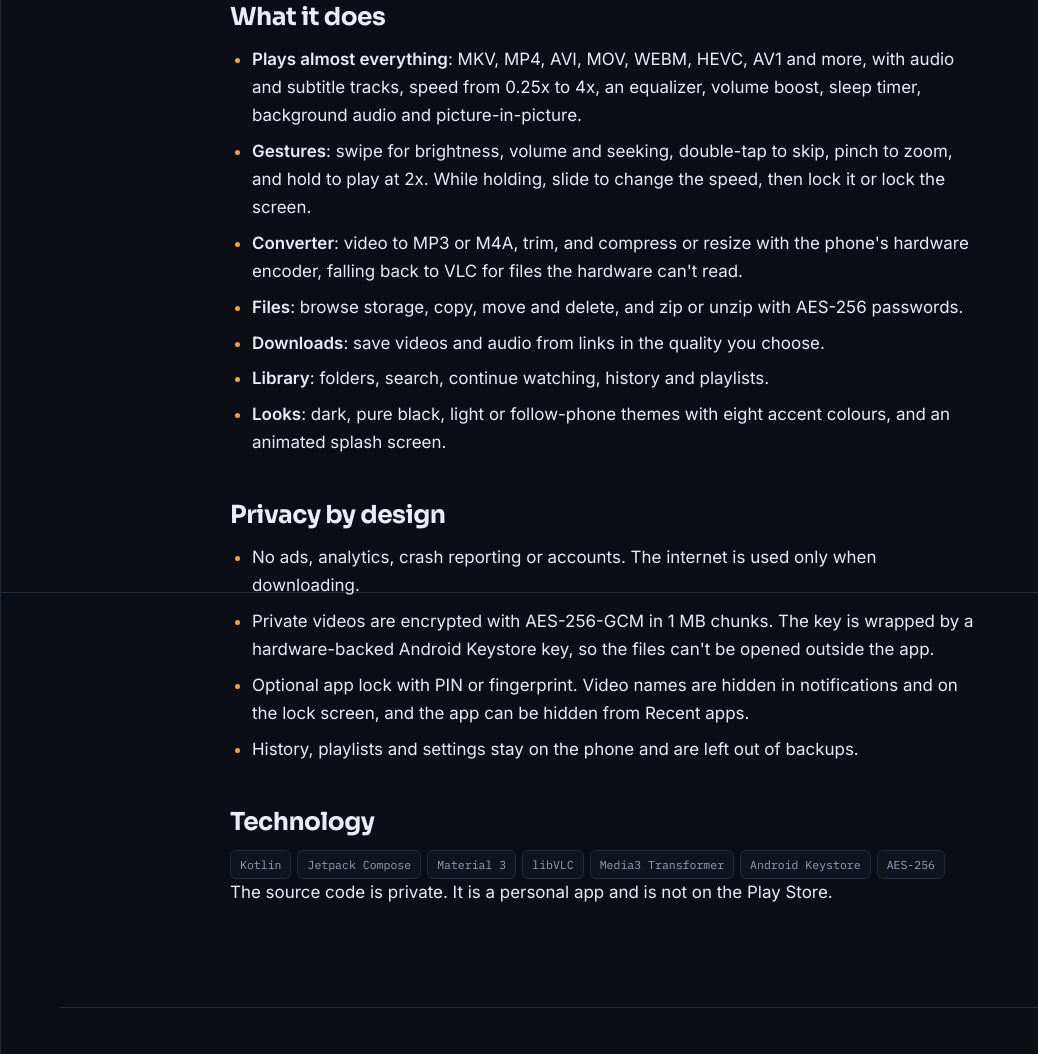
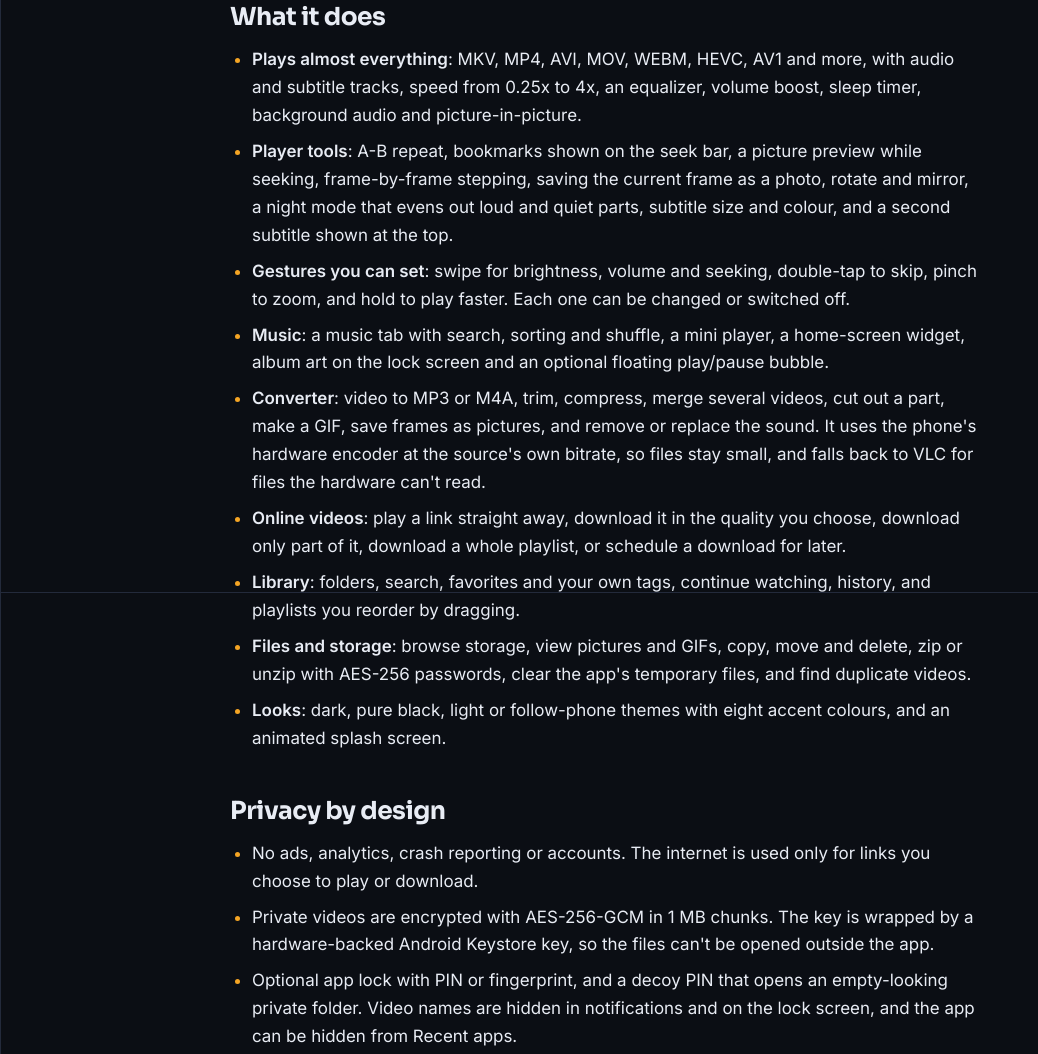
Before and after one commit to ABDURREHMAN629/ABDURREHMAN629.github.io, a plain HTML site: page projects/ar-media-player-android/index.html in a window 1280 px wide. Shown: the part 1008-2062 px from the top of the page, without its empty margins (0-1038 px from the left). Drawn offline with Linux system fonts and the light colour scheme.

Commit message:
AR Media Player: update the project page and card with v1.2-v1.5 features
Co-Authored-By: Claude Opus 5.5 <noreply@anthropic.com>

```diff
--- a/projects/ar-media-player-android/index.html
+++ b/projects/ar-media-player-android/index.html
@@ -4,7 +4,7 @@
   <meta charset="UTF-8">
   <meta name="viewport" content="width=device-width, initial-scale=1.0">
   <title>AR Media Player — Private Android Video Player | Abdur Rehman</title>
-  <meta name="description" content="A private Android video player that plays almost any format through VLC's engine, converts video to MP3, trims, compresses, zips and keeps private videos encrypted. No ads, no tracking.">
+  <meta name="description" content="A private Android video and music player that plays almost any format through VLC's engine, converts, trims, merges and makes GIFs, plays and downloads from links, and keeps private videos encrypted. No ads, no tracking.">
   <meta name="keywords" content="Kotlin, Jetpack Compose, Material 3, libVLC, Media3, Android Keystore, AES-256">
   <meta name="author" content="Abdur Rehman">
   <meta name="robots" content="index, follow, max-image-preview:large, max-video-preview:-1, max-snippet:-1">
@@ -65,18 +65,20 @@
         <h2>What it does</h2>
         <ul>
           <li><strong>Plays almost everything</strong>: MKV, MP4, AVI, MOV, WEBM, HEVC, AV1 and more, with audio and subtitle tracks, speed from 0.25x to 4x, an equalizer, volume boost, sleep timer, background audio and picture-in-picture.</li>
-          <li><strong>Gestures</strong>: swipe for brightness, volume and seeking, double-tap to skip, pinch to zoom, and hold to play at 2x. While holding, slide to change the speed, then lock it or lock the screen.</li>
-          <li><strong>Converter</strong>: video to MP3 or M4A, trim, and compress or resize with the phone's hardware encoder, falling back to VLC for files the hardware can't read.</li>
-          <li><strong>Files</strong>: browse storage, copy, move and delete, and zip or unzip with AES-256 passwords.</li>
-          <li><strong>Downloads</strong>: save videos and audio from links in the quality you choose.</li>
-          <li><strong>Library</strong>: folders, search, continue watching, history and playlists.</li>
+          <li><strong>Player tools</strong>: A-B repeat, bookmarks shown on the seek bar, a picture preview while seeking, frame-by-frame stepping, saving the current frame as a photo, rotate and mirror, a night mode that evens out loud and quiet parts, subtitle size and colour, and a second subtitle shown at the top.</li>
+          <li><strong>Gestures you can set</strong>: swipe for brightness, volume and seeking, double-tap to skip, pinch to zoom, and hold to play faster. Each one can be changed or switched off.</li>
+          <li><strong>Music</strong>: a music tab with search, sorting and shuffle, a mini player, a home-screen widget, album art on the lock screen and an optional floating play/pause bubble.</li>
+          <li><strong>Converter</strong>: video to MP3 or M4A, trim, compress, merge several videos, cut out a part, make a GIF, save frames as pictures, and remove or replace the sound. It uses the phone's hardware encoder at the source's own bitrate, so files stay small, and falls back to VLC for files the hardware can't read.</li>
+          <li><strong>Online videos</strong>: play a link straight away, download it in the quality you choose, download only part of it, download a whole playlist, or schedule a download for later.</li>
+          <li><strong>Library</strong>: folders, search, favorites and your own tags, continue watching, history, and playlists you reorder by dragging.</li>
+          <li><strong>Files and storage</strong>: browse storage, view pictures and GIFs, copy, move and delete, zip or unzip with AES-256 passwords, clear the app's temporary files, and find duplicate videos.</li>
           <li><strong>Looks</strong>: dark, pure black, light or follow-phone themes with eight accent colours, and an animated splash screen.</li>
         </ul>
         <h2>Privacy by design</h2>
         <ul>
-          <li>No ads, analytics, crash reporting or accounts. The internet is used only when downloading.</li>
+          <li>No ads, analytics, crash reporting or accounts. The internet is used only for links you choose to play or download.</li>
           <li>Private videos are encrypted with AES-256-GCM in 1 MB chunks. The key is wrapped by a hardware-backed Android Keystore key, so the files can't be opened outside the app.</li>
-          <li>Optional app lock with PIN or fingerprint. Video names are hidden in notifications and on the lock screen, and the app can be hidden from Recent apps.</li>
+          <li>Optional app lock with PIN or fingerprint, and a decoy PIN that opens an empty-looking private folder. Video names are hidden in notifications and on the lock screen, and the app can be hidden from Recent apps.</li>
           <li>History, playlists and settings stay on the phone and are left out of backups.</li>
         </ul>
         <h2>Technology</h2>
```
Also changed, not shown: index.html (+1 -1 lines).
